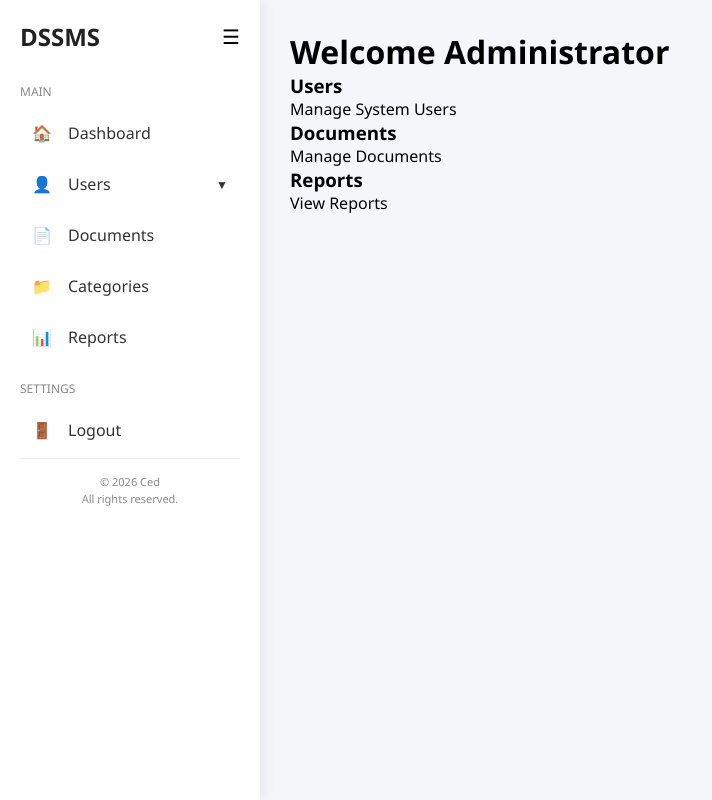
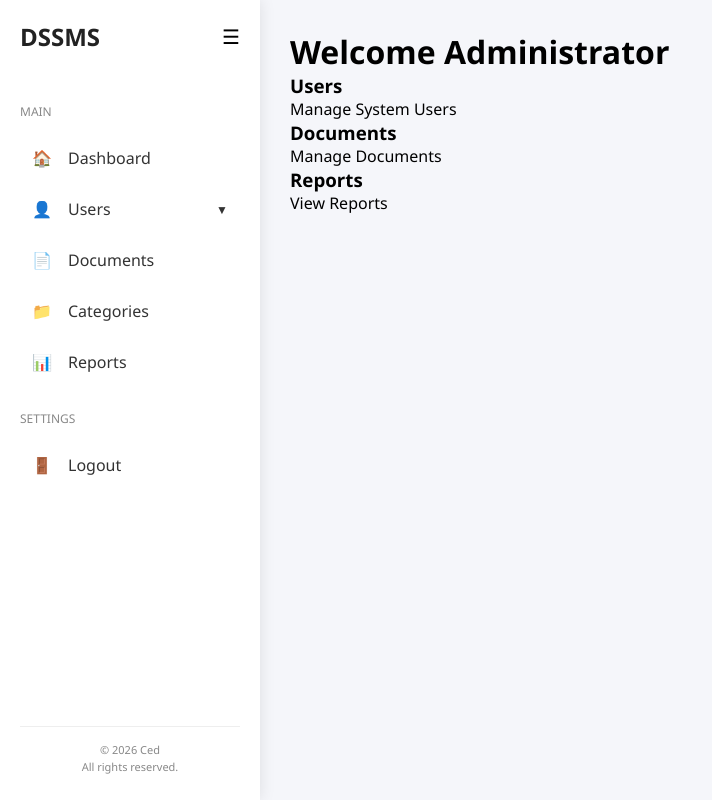
Before and after one commit to Cedrick13/DSSMS, a PHP site: page /dashboard.php in a window 1280 px wide. Shown: the whole page, without its empty margins (0-712 px from the left). Run offline with PHP 8.4, Linux system fonts and the light colour scheme; the visitor is signed in with stand-in values (Sample User, id 1).

Commit message:
fix footer position

```diff
--- a/assets/css/dashboard.css
+++ b/assets/css/dashboard.css
@@ -16,7 +16,9 @@ body{
     background:#fff;
     box-shadow:0 0 15px rgba(0,0,0,.1);
     padding:20px;
-    transition:.3s;
+
+    display:flex;
+    flex-direction:column;
 }
 
 .sidebar.collapsed{
```
